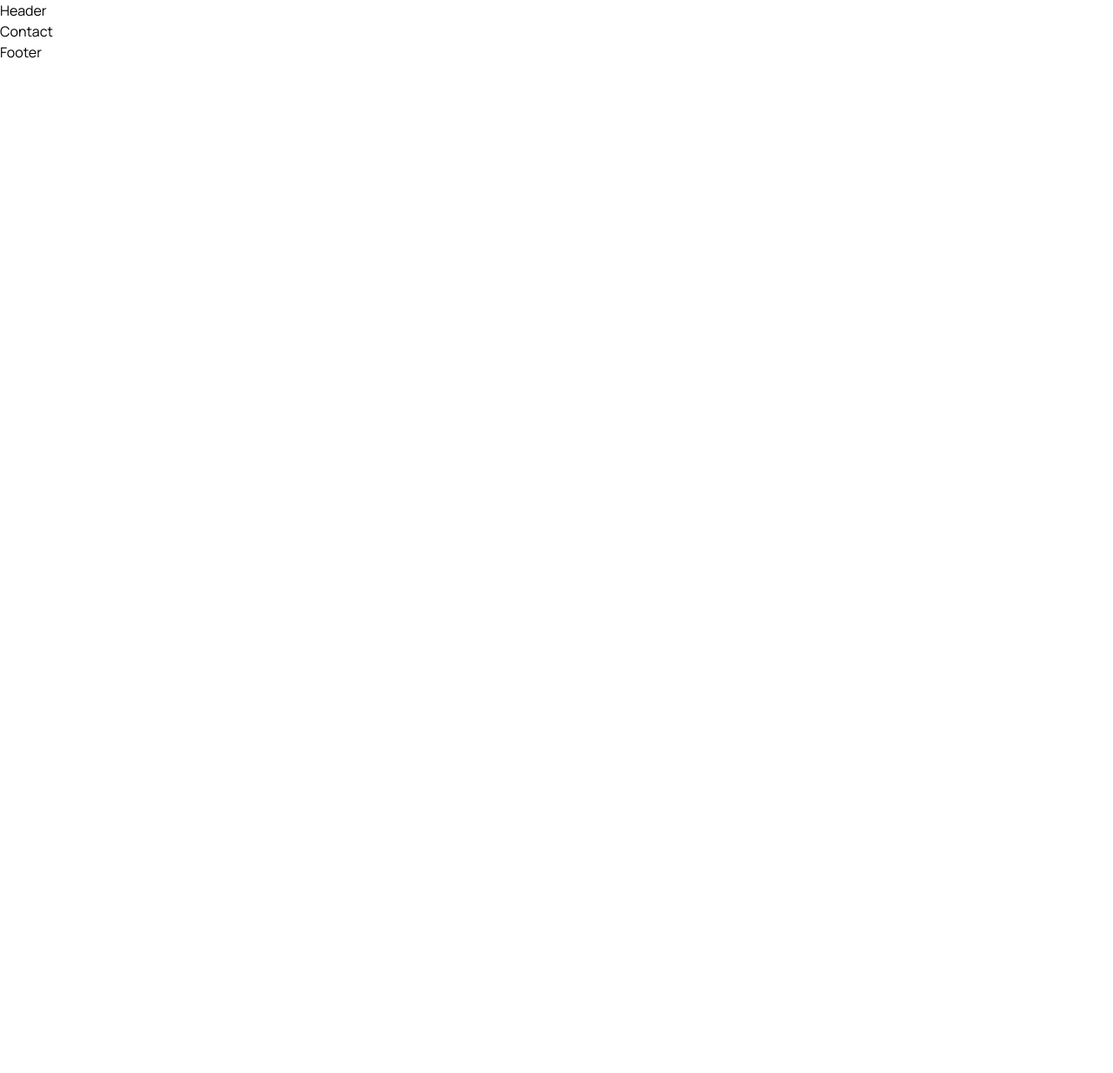
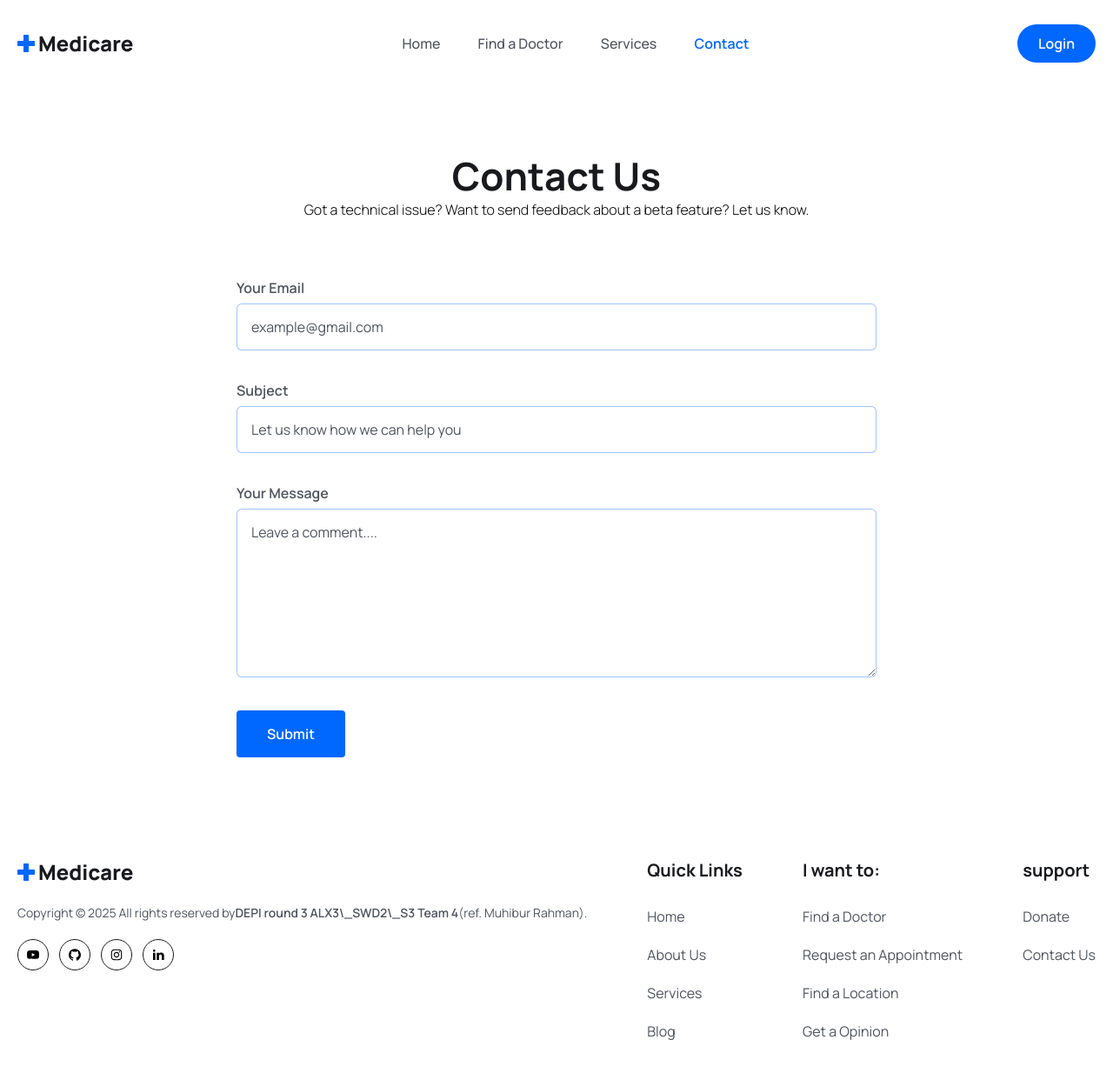
Before and after one commit to mohamedEssamMo/Mentoring_platform, a React (Vite) app in the folder frontend/: page /contact in a window 1280 px wide. Shown: the top 1234 px of the page at 87% size. Before the commit the page ends 800 px from the top, so only its background shows below. Built offline with nearby package versions, Linux system fonts and the light colour scheme.

Commit message:
add Header/Footer/ContactPage

```diff
--- a/frontend/src/App.css
+++ b/frontend/src/App.css
@@ -10,3 +10,44 @@
 body {
   font-family: "Manrope", sans-serif;
 }
+
+.sticky_header {
+  width: 100%;
+  height: 80px;
+  line-height: 80px;
+  position: sticky;
+  top: 0;
+  left: 0;
+  z-index: 99999;
+  box-shadow: 3px 3px -8px 3px #ddd;
+}
+
+@media only screen and (max-width: 768px) {
+  .navigation {
+    width: 100%;
+    height: 100%;
+    position: fixed;
+    top: 0;
+    left: 0;
+    z-index: 100;
+    background: #00000050;
+    display: none;
+  }
+
+  .menu {
+    width: 15rem;
+    height: 100%;
+    position: absolute;
+    top: 0;
+    right: 0;
+    background: #fff;
+    z-index: 200;
+    flex-direction: column;
+    justify-content: center;
+    align-items: center;
+    line-height: 30px;
+  }
+  .show__menu{
+    display: block;
+  }
+}
--- a/frontend/src/components/Footer/Footer.jsx
+++ b/frontend/src/components/Footer/Footer.jsx
@@ -1,9 +1,154 @@
-import React from 'react'
+import React from "react";
+import { Link } from "react-router-dom";
+import logo from "../../assets/images/logo.png";
+import { RiLinkedinFill } from "react-icons/ri";
+import { AiFillYoutube, AiFillGithub, AiOutlineInstagram } from "react-icons/ai";
+
+const socialLinks = [
+  {
+    path: "https://www.youtube.com/c/CodingWithMuhib",
+    icon: <AiFillYoutube className="group-hover:text-white w-4 h-5" />,
+  },
+  {
+    path: "https://github.com/codingwithmuhib",
+    icon: <AiFillGithub className="group-hover:text-white w-4 h-5" />,
+  },
+  {
+    path: "https://www.instagram.com/muhib160.official/",
+    icon: <AiOutlineInstagram className="group-hover:text-white w-4 h-5" />,
+  },
+  {
+    path: "https://www.linkedin.com/in/codingwithmuhib/",
+    icon: <RiLinkedinFill className="group-hover:text-white w-4 h-5" />,
+  },
+];
+const quickLinks01 = [
+  {
+    path: "/home",
+    display: "Home",
+  },
+  {
+    path: "/",
+    display: "About Us",
+  },
+  {
+    path: "/services",
+    display: "Services",
+  },
+  {
+    path: "/",
+    display: "Blog",
+  },
+];
+const quickLinks02 = [
+  {
+    path: "/find-a-doctor",
+    display: "Find a Doctor",
+  },
+  {
+    path: "/",
+    display: "Request an Appointment",
+  },
+  {
+    path: "/",
+    display: "Find a Location",
+  },
+  {
+    path: "/",
+    display: "Get a Opinion",
+  },
+];
+const quickLinks03 = [
+  {
+    path: "/",
+    display: "Donate",
+  },
+  {
+    path: "/contact",
+    display: "Contact Us",
+  },
+];
 
 const Footer = () => {
+  const year = new Date().getFullYear();
   return (
-    <div>Footer</div>
-  )
+    <footer className="pb-16 pt-10">
+      <div className="container">
+        <div className="flex justify-between flex-col md:flex-row flex-wrap gap-[30px]">
+          <div>
+            <img src={logo} alt="" />
+            <p className="text-[14px] leading-7 font-[400] text-textColor mt-4">
+              Copyright &copy; {year} All rights reserved by<span className="font-semibold">DEPI round 3 ALX3\_SWD2\_S3 Team 4</span>(ref. Muhibur Rahman).
+            </p>
+
+            <div className="flex items-center gap-3 mt-4">
+              {socialLinks.map((link, index) => (
+                <Link
+                  to={link.path}
+                  key={index}
+                  className="w-9 h-9 border border-solid border-[#181A1E] rounded-full flex items-center justify-center group hover:bg-primaryColor hover:border-none"
+                >
+                  {link.icon}
+                </Link>
+              ))}
+            </div>
+          </div>
+
+          <div>
+            <h2 className="text-[20px] leading-[30px] font-[700] mb-6 text-headingColor">
+              Quick Links
+            </h2>
+
+            <ul>
+              {quickLinks01.map((item, index) => (
+                <li key={index} className="mb-4">
+                  <Link to={item.path}
+                  className="text-[16px] leading-7 font-[400] text-textColor">
+                    {item.display}
+                  </Link>
+                </li>
+              ))}
+            </ul>
+          </div>
+
+          <div>
+            <h2 className="text-[20px] leading-[30px] font-[700] mb-6 text-headingColor">
+              I want to:
+            </h2>
+
+            <ul>
+              {quickLinks02.map((item, index) => (
+                <li key={index} className="mb-4">
+                  <Link to={item.path}
+                  className="text-[16px] leading-7 font-[400] text-textColor">
+                    {item.display}
+                  </Link>
+                </li>
+              ))}
+            </ul>
+          </div>
+
+          <div>
+            <h2 className="text-[20px] leading-[30px] font-[700] mb-6 text-headingColor">
+              support
+            </h2>
+
+            <ul>
+              {quickLinks03.map((item, index) => (
+                <li key={index} className="mb-4">
+                  <Link to={item.path}
+                  className="text-[16px] leading-7 font-[400] text-textColor">
+                    {item.display}
+                  </Link>
+                </li>
+              ))}
+            </ul>
+          </div>
+
+        </div>
+      </div>
+    </footer>
+  );
 }
 
 export default Footer
--- a/frontend/src/components/Header/Header.jsx
+++ b/frontend/src/components/Header/Header.jsx
@@ -1,9 +1,103 @@
-import React from 'react'
+import { useEffect, useRef } from "react";
+import logo from "../../assets/images/logo.png";
+import userImg from "../../assets/images/avatar-icon.png"
+import { NavLink, Link } from "react-router-dom";
+import {BiMenu} from "react-icons/bi";
+
+const navLinks = [
+  {
+    path: "/home",
+    display: "Home",
+  },
+  {
+    path: "/doctors",
+    display: "Find a Doctor",
+  },
+  {
+    path: "/services",
+    display: "Services",
+  },
+  {
+    path: "/contact",
+    display: "Contact",
+  },
+];
 
 const Header = () => {
+
+const headerRef = useRef(null);
+const menuRef = useRef(null);
+
+const handleStickyHeader = () => {
+  window.addEventListener("scroll", () => {
+    if (document.body.scrollTop > 80 || document.documentElement.scrollTop > 80) {
+      headerRef.current.classList.add("sticky_header");
+    } else {
+      headerRef.current.classList.remove("sticky_header");
+    }
+  });
+};
+
+useEffect(() => {
+  handleStickyHeader();
+
+  return () => window.removeEventListener("scroll", handleStickyHeader);
+});
+
+const toggleMenu = ()=> menuRef.current.classList.toggle('show__menu')
+
   return (
-    <div>Header</div>
-  )
-}
+    <header className="header flex items-center" ref={headerRef}>
+      <div className="container">
+        <div className="flex items-center justify-between">
+          {/* ========== logo ========== */}
+          <div>
+            <img src={logo} alt="" />
+          </div>
+          {/* ========== menu ==========  */}
+          <div className="navigation" ref={menuRef} onClick={toggleMenu}>
+            <ul className="menu flex items-center gap-[2.7rem]">
+              {navLinks.map((link, index) => (
+                <li key={index}>
+                  <NavLink
+                    to={link.path}
+                    className={(navClass) =>
+                      navClass.isActive
+                        ? "text-primaryColor text-[16px] leading-7 font-[600]"
+                        : "text-textColor text-[16px] leading-7 font-[500] hover:text-primaryColor"
+                    }
+                  >
+                    {link.display}
+                  </NavLink>
+                </li>
+              ))}
+            </ul>
+          </div>
+          {/* ========== nav right ========== */}
+          <div className="flex items-center gap-4">
+            <div className="hidden">
+              <Link to="/">
+                <figure className="w-[35px] h-[35px] rounded-full cursor-pointer">
+                  <img src={userImg} className="w-full rounded-full" alt="" />
+                </figure>
+              </Link>
+            </div>
+
+            <Link to="/login">
+              <button className="bg-primaryColor py-2 px-6 text-white font-[600] h-[44px] flex items-center justify-center rounded-[50px]">
+                Login
+              </button>
+            </Link>
+
+            <span className="md:hidden" onClick={toggleMenu}>
+              <BiMenu className="w-6 h-6 cursor-pointer" />
+            </span>
+          </div>
+
+        </div>
+      </div>
+    </header>
+  );
+};
 
 export default Header
--- a/frontend/src/index.css
+++ b/frontend/src/index.css
@@ -18,11 +18,27 @@
   }
 
   .heading {
-    @apply text-[44px] leading-[54px] font-[700] text-headingColor
+    @apply text-[44px] leading-[54px] font-[700] text-headingColor;
   }
 
-  .text_para {
-    @apply text-[18px] leading-[30px] font-[400] text-textColor mt-[18px]
+  .text__para {
+    @apply text-[18px] leading-[30px] font-[400] text-textColor mt-[18px];
+  }
+
+  .header {
+    @apply bg-no-repeat bg-center bg-cover w-full h-[100px] leading-[100px];
+  }
+
+  .hero_section {
+    @apply bg-no-repeat bg-center bg-cover;
+  }
+
+  .form_label {
+    @apply text-textColor font-semibold text-[16px] leading-7 mb-2;
+  }
+
+  .form_input {
+    @apply w-full px-4 py-3 border border-solid border-[#0066ff61] focus:outline-none focus:border-primaryColor text-[16px] leading-7 text-headingColor placeholder:text-textColor cursor-pointer rounded-md;
   }
 }
 @media only screen and (max-width: 1024px) {
@@ -40,7 +56,7 @@
     @apply text-[26px] leading-[36px];
   }
 
-  .text_para {
+  .text__para {
     @apply text-[16px] leading-7 mt-3;
   }
 }
--- a/frontend/src/pages/Contact.jsx
+++ b/frontend/src/pages/Contact.jsx
@@ -1,9 +1,58 @@
-import React from 'react'
-
 const Contact = () => {
   return (
-    <div>Contact</div>
-  )
-}
+    <section>
+      <div className="px-4 mx-auto max-w-screen-md">
+        <h2 className="heading text-center">Contact Us</h2>
+        <p className="mb-8 lg:mb-16 font-light text-center text_para">
+          Got a technical issue? Want to send feedback about a beta feature? Let
+          us know.
+        </p>
+        <form action="#" className="space-y-8">
+          {/* Email Field - as provided */}
+          <div>
+            <label htmlFor="email" className="form_label">
+              Your Email
+            </label>
+            <input
+              type="email"
+              id="email"
+              placeholder="example@gmail.com"
+              className="form_input mt-1"
+            />
+          </div>
 
-export default Contact
+          {/* Subject Field */}
+          <div>
+            <label htmlFor="subject" className="form_label">
+              Subject
+            </label>
+            <input
+              type="text"
+              id="subject"
+              placeholder="Let us know how we can help you"
+              className="form_input mt-1"
+            />
+          </div>
+
+          {/* Message Field */}
+          <div className="sm:col-span-2">
+            <label htmlFor="message" className="form_label">
+              Your Message
+            </label>
+            <textarea
+              rows="6"
+              id="message"
+              placeholder="Leave a comment...."
+              className="form_input mt-1"
+            ></textarea>
+          </div>
+          <button type="submit" className="btn rounded sm:w-fit">
+            Submit
+          </button>
+        </form>
+      </div>
+    </section>
+  );
+};
+
+export default Contact;
```
